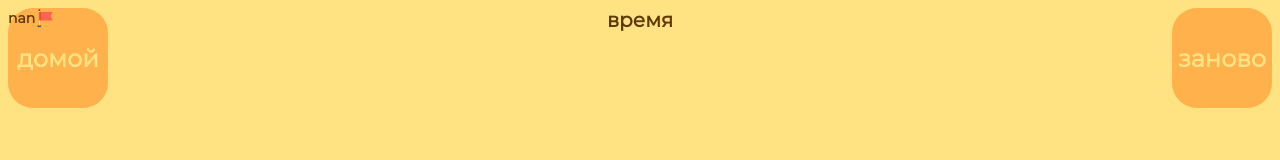
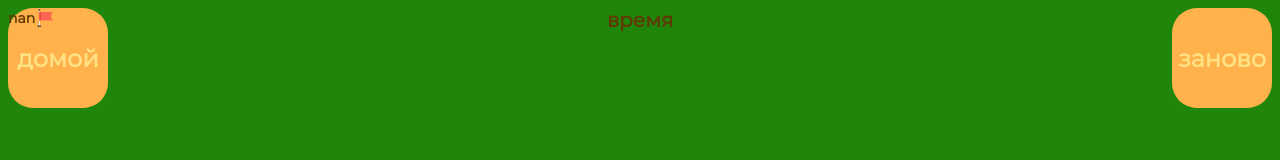
Before and after one commit to PorotOff/MySites, a plain HTML site: page GameField.html in a window 1280 px wide. Drawn offline with nearby package versions, Linux system fonts and the light colour scheme.

Commit message:
ColorChanging
I changed color for bestest game

```diff
--- a/assets/css/GameStyle.css
+++ b/assets/css/GameStyle.css
@@ -14,7 +14,7 @@ html, body {
 	height: 100%;
 }
 body {
-	background: rgb(255, 226, 130);
+	background: rgb(32, 134, 11);
 	position: relative;
 	overflow: hidden;
 }
```
